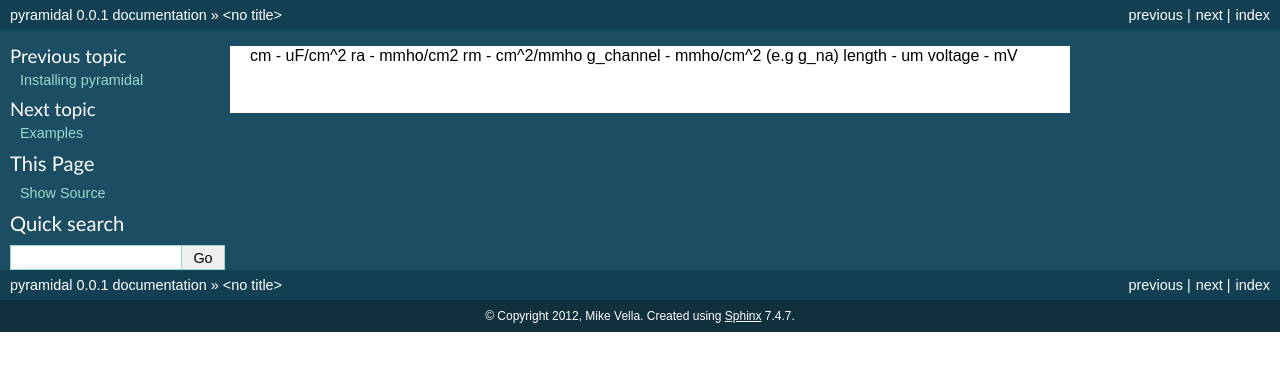
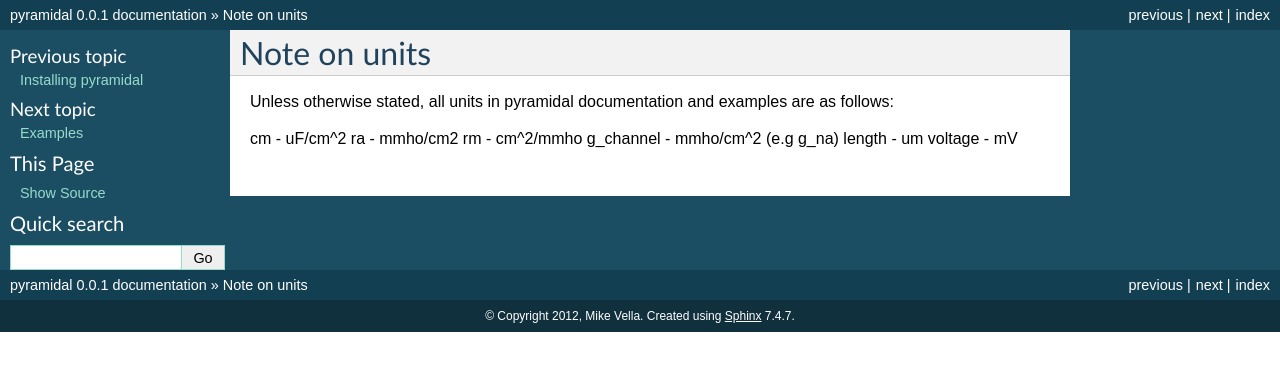
Before and after one commit to vellamike/pyramidal, a Sphinx documentation site: the page built from doc/note_on_units.rst, in a window 1280 px wide. Shown: the top 371 px of the page. Built offline with Sphinx 7.4.7, drawn with Linux system fonts in a browser that asks for light colours.

Commit message:
note on units

```diff
--- a/doc/note_on_units.rst
+++ b/doc/note_on_units.rst
@@ -1,3 +1,8 @@
+Note on units
+=============
+
+Unless otherwise stated, all units in pyramidal documentation and examples are as follows:
+
 cm - uF/cm^2
 ra - mmho/cm2
 rm - cm^2/mmho
```
